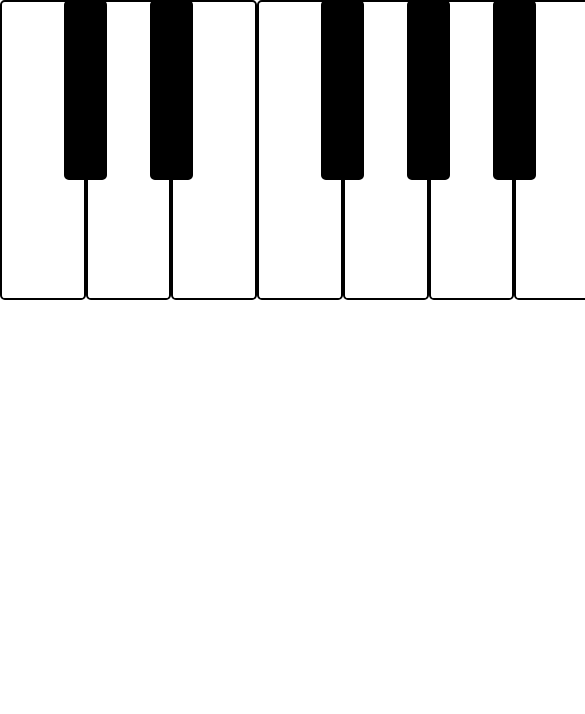
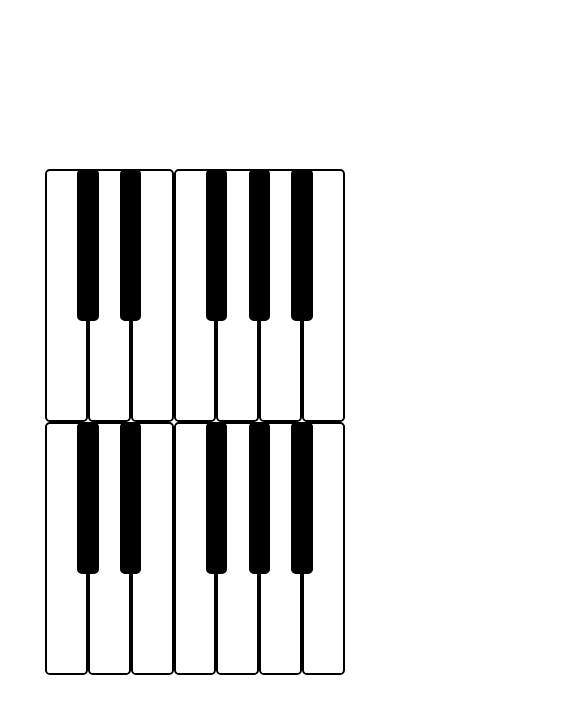
Before and after one commit to TerrorJacktyl/mapiano, a React (Create React App) app: page / in a window 390 px wide. Shown: the top 714 px of the page, 585 px wide, since content can reach past the window. Built offline with nearby package versions, Linux system fonts and the light colour scheme.

Commit message:
Make octave responsive

```diff
--- a/src/App.tsx
+++ b/src/App.tsx
@@ -1,12 +1,14 @@
 import React from "react";
-import logo from "./logo.svg";
 import { Octave } from "./Octave";
 import "./App.css";
 
 function App() {
   return (
-    <div className="App">
-      <Octave />
+    <div className="app">
+      <section className="octave-view">
+        <Octave />
+        <Octave />
+      </section>
     </div>
   );
 }
--- a/src/index.css
+++ b/src/index.css
@@ -12,27 +12,25 @@ code {
     monospace;
 }
 
-.key {
-  width: calc(100% / 7);
-  height: 100%;
-  background-color: white;
-  border: 2px solid black;
-  border-radius: 0.3em;
-  box-sizing: border-box;
+.app {
+  display: flex;
+  flex-flow: column nowrap;
+  justify-content: center;
+  align-items: center;
+  min-height: 100vh;
 }
 
-.sharp {
-  width: 50%;
-  height: 100%;
-  background-color: black;
-  position: relative;
-  left: -25%;
+.octave-view {
+  display: flex;
+  flex-flow: row wrap;
+  justify-content: center;
+  width: max(95%, 300px);
 }
 
 .octave {
-  /* Make this more responsive/dynamic later */
-  width: 600px;
-  height: 300px;
+  /* Make this response on displays <300px wide later */
+  width: max(300px, 30vw);
+  height: min(30vh, 500px);
   position: relative;
 }
 
@@ -40,7 +38,7 @@ code {
   width: 100%;
   height: 100%;
   display: flex;
-  flex-flow: row no-wrap;
+  flex-flow: row nowrap;
 }
 
 .sharps {
@@ -51,3 +49,22 @@ code {
   grid-template-columns: repeat(7, 1fr);
   grid-template-rows: 100%;
 }
+
+.key {
+  /* Width intended for use in flex layout */
+  width: calc(100% / 7);
+  height: 100%;
+  background-color: white;
+  border: 2px solid black;
+  border-radius: 0.3em;
+  box-sizing: border-box;
+}
+
+.sharp {
+  /* Width intended for use in grid layout */
+  width: 50%;
+  height: 100%;
+  background-color: black;
+  position: relative;
+  left: -25%;
+}
```
Also changed, not shown: src/logo.svg (deleted).
